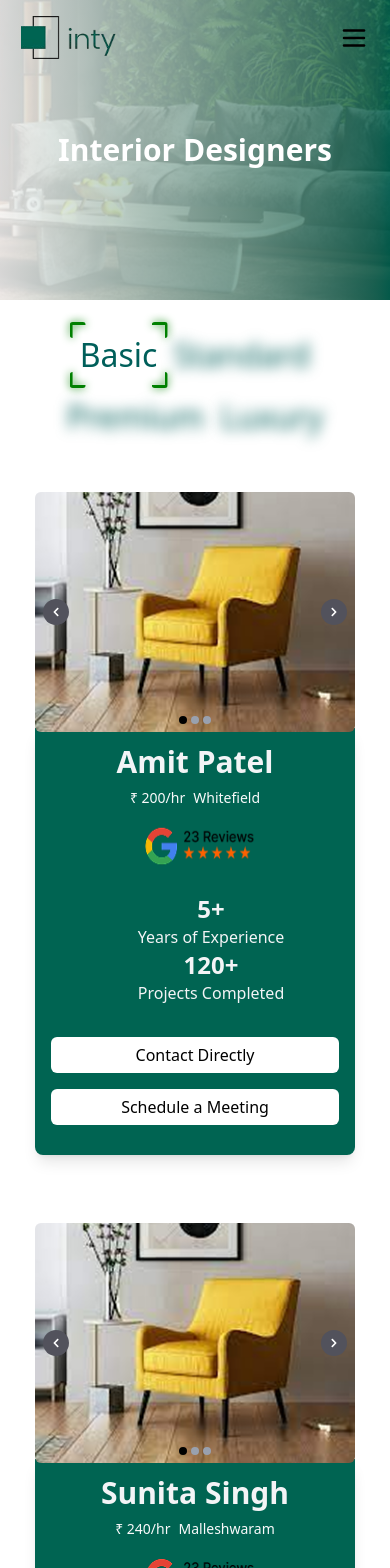
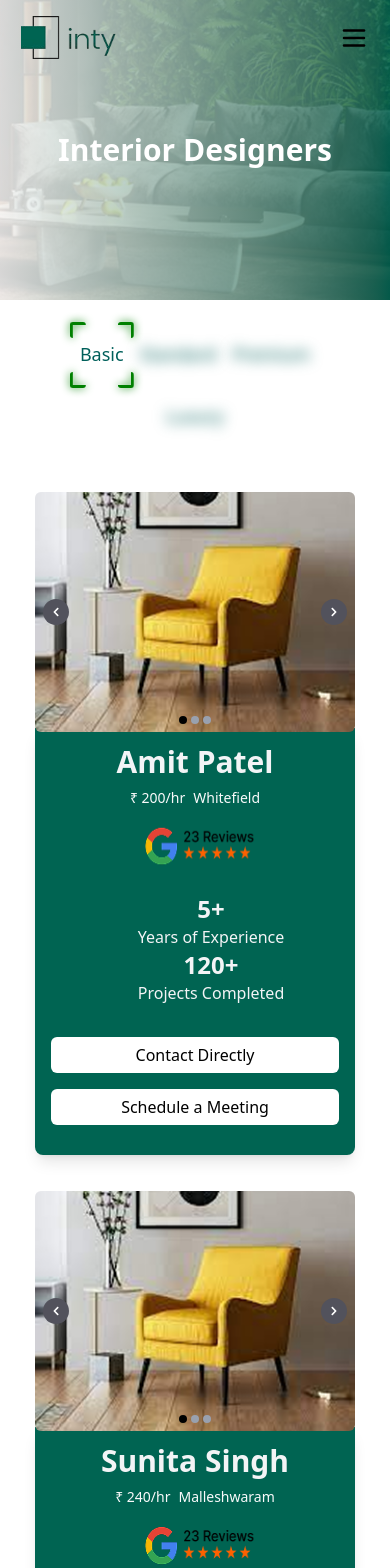
Before and after one commit to saiyam0211/inty-frontend, a React (Vite) app: page /interiordesigner in a window 390 px wide. Shown: the top 1568 px of the page. Built offline with nearby package versions, Linux system fonts and the light colour scheme; no server answers.

Commit message:
Layout fixed

```diff
--- a/src/components/FocusLink/Focuslink.jsx
+++ b/src/components/FocusLink/Focuslink.jsx
@@ -73,7 +73,7 @@ const TrueFocus = ({
           <span
             key={index}
             ref={(el) => (wordRefs.current[index] = el)}
-            className="relative text-teal-800 cursor-pointer font-normal md:text-[38px] text-[32px] leading-[45.99px] tracking-[0%]"
+            className="relative text-teal-800 cursor-pointer font-normal md:text-[38px] text-[18px] leading-[45.99px] tracking-[0%]"
             style={{
               filter: manualMode
                 ? isActive
--- a/src/pages/InteriorDesigner/InteriorDesigner.jsx
+++ b/src/pages/InteriorDesigner/InteriorDesigner.jsx
@@ -66,7 +66,8 @@ const InteriorDesigner = () => {
       </div>
 
       {/* Carousel & Filtered ProfileCards */}
-      <div className="flex flex-wrap justify-center gap-8">
+
+      <div className=" md:grid md:grid-cols-2">
         {filteredProfiles.length > 0 ? (
           filteredProfiles.map(profile => (
             <div key={profile.id} className="flex flex-col md:flex-row justify-center items-center md:mb-10 w-full ">
@@ -91,6 +92,8 @@ const InteriorDesigner = () => {
 
       </div>
 
+
+
       <div className='p-6 flex flex-col gap-7'>
         <LogoGrid />
       </div>
```
